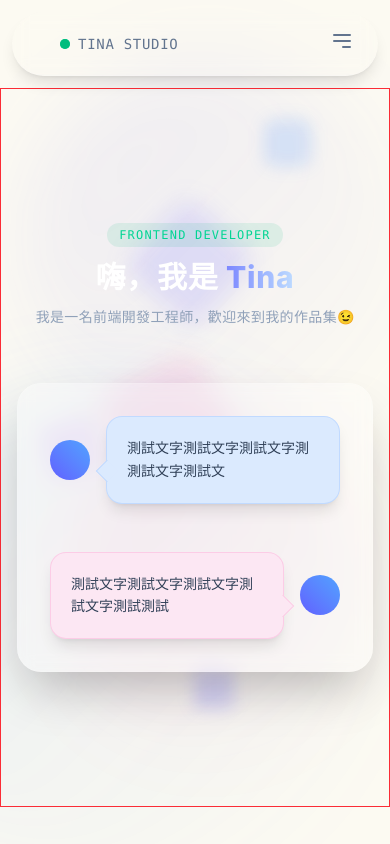
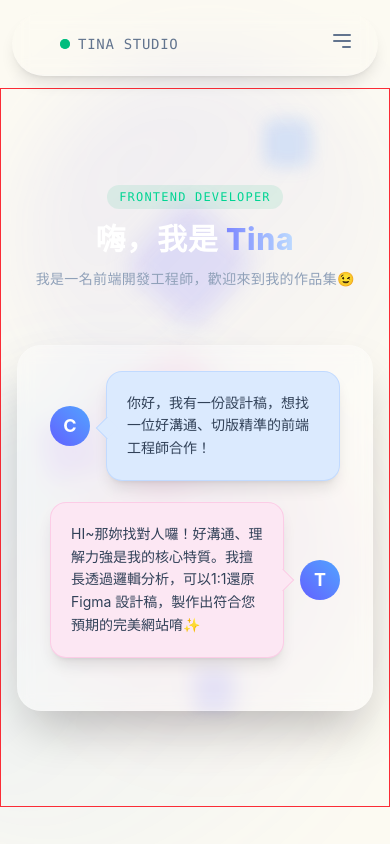
Before and after one commit to tina801005/tina-dev-landing-page, a Vue app: page / in a window 390 px wide. Built offline with nearby package versions, Linux system fonts and the light colour scheme.

Commit message:
20260624 - herotable完成
下次要做：
1. 解決在mobile下hover效果失效的問題，mobile交互要重新設計
2. worksection

```diff
--- a/src/components/Layout/HeroSection.vue
+++ b/src/components/Layout/HeroSection.vue
@@ -5,7 +5,73 @@
 邏輯：對話內容用渲染的-->
 
 <script setup lang="ts">
+import { ref, onMounted, onUnmounted } from "vue";
 // TODO: 對話內容用渲染的，並且自動且循環撥放
+// 對話陣列內容屬性宣告
+interface ChatItem {
+    id: number;
+    clientText: string;
+    tinaText: string;
+    a11yText: string;
+};
+
+// 對話內容陣列-提問(clientText)+回答(tinaText)+a11y(a11yText)讀取專用
+const chatContent = ref<ChatItem[]>([
+    {id:1,
+        clientText:"你好，我有一份設計稿，想找一位好溝通、切版精準的前端工程師合作！",
+        tinaText:"HI~那妳找對人囉！好溝通、理解力強是我的核心特質。我擅長透過邏輯分析，可以1:1還原 Figma 設計稿，製作出符合您預期的完美網站唷✨",
+        a11yText:"提問者說：你好，我有一份設計稿，想找一位好溝通、切版精準的前端工程師合作！Tina回答：HI~那妳找對人囉！好溝通、理解力強是我的核心特質。我擅長透過邏輯分析，可以1:1還原 Figma 設計稿，製作出符合您預期的完美網站唷～"
+    },
+    {id:2,
+        clientText:"我想製作一頁式網站，但我沒有設計稿，請問妳也能幫我處理嗎？",
+        tinaText:"當然沒問題！只要說出您的構想與需求，我能協助您梳理脈絡、積極溝通討論。即使沒有設計稿，也能合力打造出您心目中的理想網站！",
+        a11yText:"提問者說：我想製作一頁式網站，但我沒有設計稿，請問妳也能幫我處理嗎？Tina回答：當然沒問題！只要說出您的構想與需求，我能協助您梳理脈絡、積極溝通討論。即使沒有設計稿，也能合力打造出您心目中的理想網站！"
+    },
+    {id:3,
+        clientText:"網站上線後，如果有一些專業技術問題，或是小疑惑想諮詢怎麼辦？",
+        tinaText:"隨時歡迎！不論是案件完成後的疑惑，或者對前端開發感興趣，我都很樂意為您提供專業諮詢與支援🤝",
+        a11yText:"提問者說：網站上線後，如果有一些專業技術問題，或是小疑惑想諮詢怎麼辦？Tina回答：隨時歡迎！不論是案件完成後的疑惑，或者對前端開發感興趣，我都很樂意為您提供專業諮詢與支援！"
+    },
+    {id:4,
+        clientText:"我很想製作專屬網站，但我的預算稍微有限…該怎麼辦呢？",
+        tinaText:"別擔心！Tina Studio 的報價皆符合市場標準。您可以先參考我的【服務與報價】，也很歡迎直接私訊跟我詳細聊聊，一起討論出最合適的方案！😊",
+        a11yText:"提問者說：我很想製作專屬網站，但我的預算稍微有限…該怎麼辦呢？Tina回答：別擔心！Tina Studio 的報價皆符合市場標準。您可以先參考我的【服務與報價】，也很歡迎直接私訊跟我詳細聊聊，一起討論出最合適的方案！"
+    }
+]);
+
+// 輪播時，僅顯示一組對話，其餘對話隱藏，並且有淡入淡出動畫效果
+const currentChatIndex = ref(0); // 當前顯示的對話索引
+// 使用 setInterval 來實現自動輪播，並且在每次輪播時，將 currentChatIndex 加 1，當 currentChatIndex 超過 chatContent 長度時，重置為 0
+let intervalId: number | undefined; // 用於存儲 setInterval 的 ID
+
+// 啟動輪播
+const startCarousel = () => {
+    if (intervalId === undefined) {
+        intervalId = window.setInterval(() => {
+            currentChatIndex.value = (currentChatIndex.value + 1) % chatContent.value.length;
+        }, 6000); // 每6秒輪播一次
+    }
+};
+
+// 暫停輪播
+const pauseCarousel = () => {
+    if (intervalId !== undefined) {
+        window.clearInterval(intervalId);
+        intervalId = undefined;
+    }
+};
+
+// 組件掛載時啟動輪播
+onMounted(() => {
+    startCarousel();
+});
+
+// 組件卸載時清除輪播
+onUnmounted(() => {
+    pauseCarousel();
+});
+
+
 
 </script>
 
@@ -23,33 +89,51 @@
                 我是一名前端開發工程師，歡迎來到我的作品集😉
             </p>
         </div>
+        <div
+            class="w-full bg-white/30 backdrop-blur-sm rounded-3xl p-8 border border-white/10 shadow-2xl flex flex-col gap-12 transition-all duration-300 ease-in-out hover:scale-[1.02] hover:shadow-2xl hover:shadow-blue-500/20"
+            @mouseenter="pauseCarousel"
+            @mouseleave="startCarousel"
+        >
+            <transition name="fade"  mode="out-in">
+                <div
+                    :key="chatContent[currentChatIndex].id"
+                    class="grid grid-cols-1 grid-rows-1 col-start-1 row-start-1 gap-12 w-full transition-all duration-500 ease-in-out h-75 py-5"
+                    >
 
-        <div class="w-full  bg-white/30 backdrop-blur-sm rounded-3xl p-8 border border-white/10 shadow-2xl flex flex-col gap-12">
-
-            <div class="flex justify-start w-full items-center gap-4 animated animate-bubbleUp-1-delay ">
+                    <div class="flex justify-start w-full items-center gap-4">
                         <!-- 圓形頭像 -->
-                <div class="w-10 h-10 rounded-full bg-linear-to-tr from-indigo-500 to-blue-400 flex items-center justify-center text-white font-bold shrink-0"></div>
+                        <div class="w-10 h-10 rounded-full bg-linear-to-tr from-indigo-500 to-blue-400 flex items-center justify-center text-white font-bold shrink-0 ">
+                            <span class="text-lg">C</span>
+                        </div>
                         <!-- 氣泡框 -->
                         <div class="relative max-w-xl p-5 rounded-2xl  shadow-lg bg-blue-100 backdrop-blur-md border border-blue-500/15
-                after:content-[''] after:absolute after:bottom-6  after:-left-2 after:h-4 after:w-4 after:rotate-45 after:bg-blue-100 after:border-l after:border-b after:border-blue-500/15">
+                        after:content-[''] after:absolute after:bottom-[calc(55%-1rem)]  after:-left-2 after:h-4 after:w-4 after:rotate-45 after:bg-blue-100 after:border-l after:border-b after:border-blue-500/15">
                             <p class="text-slate-700 text-sm md:text-base leading-relaxed relative z-10">
-                        測試文字測試文字測試文字測測試文字測試文
+                                {{ chatContent[currentChatIndex].clientText }}
                             </p>
                         </div>
                     </div>
 
-            <div class="flex justify-end w-full items-center gap-4 animated animate-bubbleUp">
+                    <div class="flex justify-end w-full items-center gap-4">
                         <div class="relative max-w-xl p-5 rounded-2xl  shadow-lg bg-pink-100 backdrop-blur-md border border-pink-500/15
-                after:content-[''] after:absolute after:bottom-6 after:-right-2 after:h-4 after:w-4 after:rotate-45 after:bg-pink-100 after:border-r after:border-t after:border-pink-500/15">
+                        after:content-[''] after:absolute after:bottom-[calc(55%-1rem)] after:-right-2 after:h-4 after:w-4 after:rotate-45 after:bg-pink-100 after:border-r after:border-t after:border-pink-500/15">
 
                             <p class="text-slate-700 text-sm md:text-base leading-relaxed relative z-10">
-                        測試文字測試文字測試文字測試文字測試測試
+                                {{ chatContent[currentChatIndex].tinaText }}
                             </p>
                         </div>
                         <!-- 圓形頭像 -->
-                <div class="w-10 h-10 rounded-full bg-linear-to-tr from-indigo-500 to-blue-400 flex items-center justify-center text-white font-bold shrink-0"></div>
+                        <div class="w-10 h-10 rounded-full bg-linear-to-tr from-indigo-500 to-blue-400 flex items-center justify-center text-white font-bold shrink-0">
+                            <span class="text-lg">T</span>
+                        </div>
                         <!-- <p class="font-sm text-slate-700">B</p> -->
                     </div>
+                    <!-- for a11y讀取 -->
+                    <p class="sr-only" aria-live="polite">
+                        {{ chatContent[currentChatIndex].a11yText }}
+                    </p>
+                </div>
+            </transition>
         </div>
 
     </section>
@@ -57,15 +141,17 @@
 </template>
 
 <style scoped>
-/* 氣泡彈出動畫 */
-@keyframes bubbleUp {
-  0% {
-    transform: translateY(20px);
+.fade-enter-active,
+.fade-leave-active {
+  transition: opacity 0.4s cubic-bezier(0.4, 0, 0.2, 1), transform 0.4s cubic-bezier(0.4, 0, 0.2, 1);
+}
+.fade-enter-from {
   opacity: 0;
+  transform: translateY(4px);
 }
-  100% {
-    transform: translateY(0);
-    opacity: 1;
+.fade-leave-to {
+  opacity: 0;
+  transform: translateY(-4px);
 }
-}
+
 </style>
--- a/src/components/Layout/TheHeader.vue
+++ b/src/components/Layout/TheHeader.vue
@@ -51,11 +51,13 @@
 
     </nav>
     <!-- mobile menu -->
-    <div id="mobile-menu" class="border border-red-500 fixed top-0 right-0 bottom-0 left-0 bg-black/50 backdrop-blur-sm z-30"
+    <div id="mobile-menu" class="fixed top-0 right-0 bottom-0 left-0 bg-black/50 backdrop-blur-sm z-30"
     v-if="isMenuOpen" @click="handleClickOutside
     ">
         <!-- close button -->
-        <div class="w-5 h-5 p-6 flex justify-center items-center  cursor-pointer absolute top-4 right-4 rounded-full hover:shadow-lg hover:bg-white/30 border border-transparent hover:border-slate-100/10">
+        <div class="w-5 h-5 p-6 flex justify-center items-center cursor-pointer absolute top-4 right-4 rounded-full
+        hover:shadow-lg hover:bg-white/30 border border-transparent hover:border-slate-100/10
+    ">
            <button class="cursor-pointer text-slate-500 hover:text-slate-800" @click="isMenuOpen = false">
                 <svg xmlns="http://www.w3.org/2000/svg" class="h-6 w-6" fill="none" viewBox="0 0 24 24" stroke="white">
                     <path stroke-linecap="round" stroke-linejoin="round" stroke-width="2" d="M6 18L18 6M6 6l12 12" />
```
Lines whose indentation alone changed are shown as unchanged.
